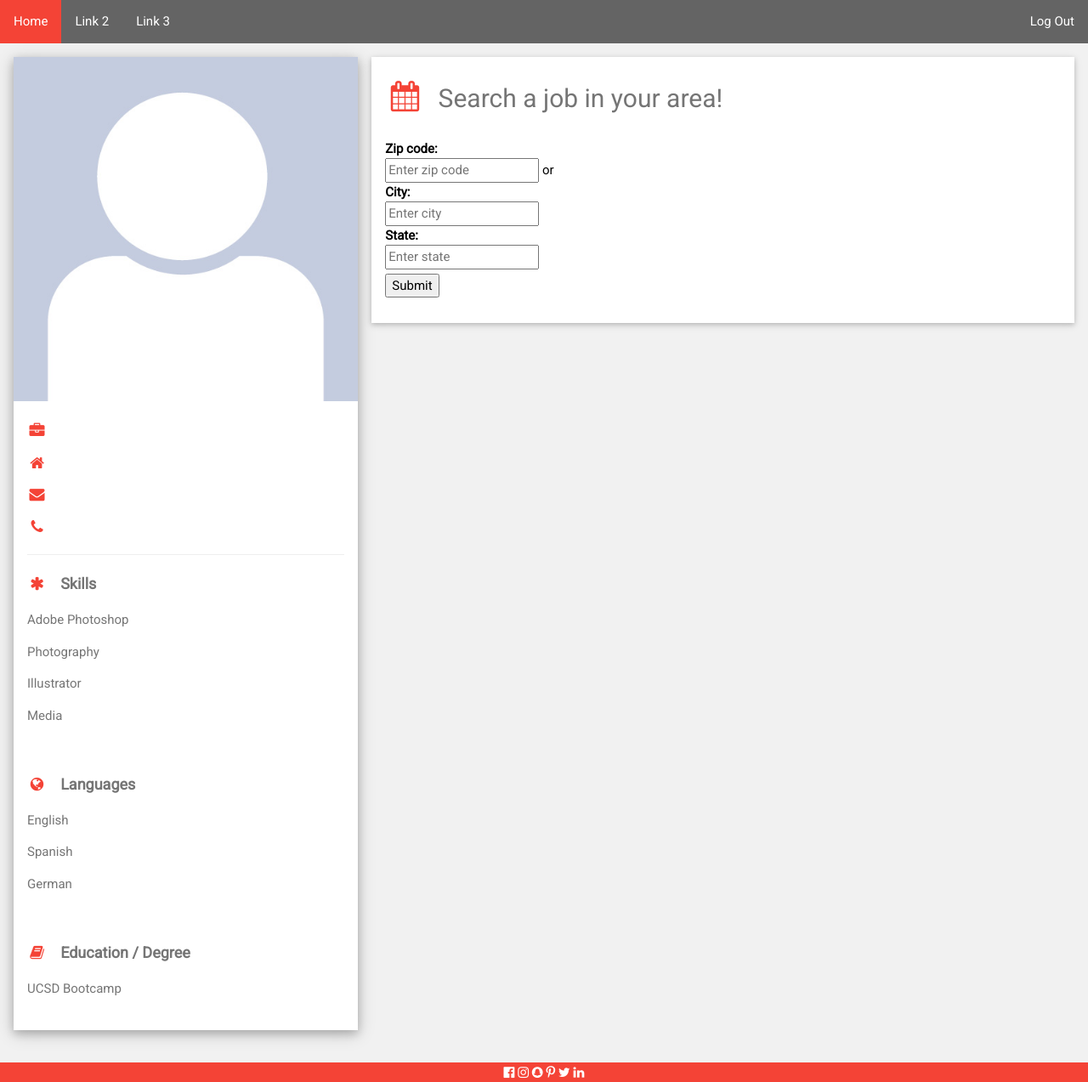
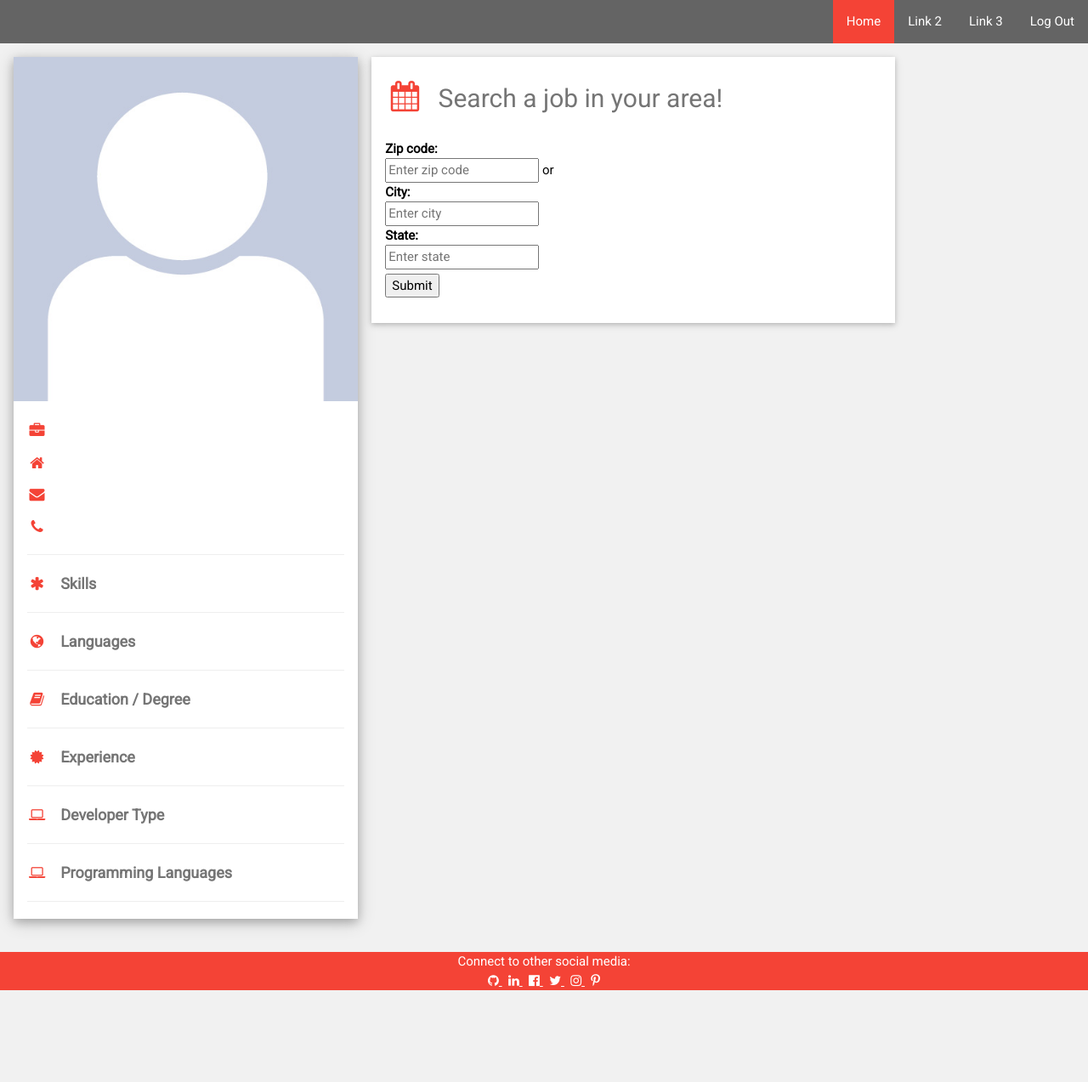
Before and after one commit to mdamian9/DevSpace, a website: page public/members.html in a window 1280 px wide. Shown: the whole page at 85% size. After the commit the page ends 1165 px from the top, so only its background shows below. Drawn offline with nearby package versions, Linux system fonts and the light colour scheme; no server answers.

Commit message:
Empied fields - ready to popualte with user data + some adjustments to members page

```diff
--- a/models/user.js
+++ b/models/user.js
@@ -51,11 +51,7 @@ module.exports = function (sequelize, DataTypes) {
     experience: {
       type: DataTypes.INTEGER,
       allowNull: true
-<<<<<<< HEAD
-    },
-=======
     }
->>>>>>> 02435a3ca9fc9b192e5224c878e9e0597762425c
   });
   // Creating a custom method for our User model. This will check if an unhashed password entered by the user can be compared to the hashed password stored in our database
   User.prototype.validPassword = function (password) {
--- a/public/members.html
+++ b/public/members.html
@@ -25,17 +25,17 @@
 
   <!-- Navbar -->
   <nav class="navbar">
-    <li class="nav-item active-page">
-      <a class="nav-link" href="#home">Home</a>
-    </li>
-    <li class="nav-item">
-      <a class="nav-link" href="#résumé">Link 2</a>
-    </li>
-    <li class="nav-item">
-      <a class="nav-link" href="#code_portfolio">Link 3</a>
+    <li class="nav-item" style="float: right;">
+      <a class="nav-link" href="#">Log Out</a>
     </li>
     <li class="nav-item" style="float: right;">
-      <a class="nav-link" href="#code_portfolio">Log Out</a>
+      <a class="nav-link" href="#">Link 3</a>
+    </li>
+    <li class="nav-item" style="float: right;">
+      <a class="nav-link" href="#">Link 2</a>
+    </li>
+    <li class="nav-item active-page" style="float: right;">
+      <a class="nav-link" href="#">Home</a>
     </li>
   </nav>
 
@@ -83,32 +83,54 @@
                 <i class="fa fa-asterisk fa-fw w3-margin-right w3-text-red"></i>Skills</b>
             </p>
             <div id="user-skills">
-              <p>Adobe Photoshop</p>
-              <p>Photography</p>
-              <p>Illustrator</p>
-              <p>Media</p>
+              <!-- New <p> tag with user skills -->
             </div>
-            <br>
+            <hr>
 
             <p class="w3-large w3-text-theme">
               <b>
                 <i class="fa fa-globe fa-fw w3-margin-right w3-text-red"></i>Languages</b>
             </p>
             <div id="user-languages">
-              <p>English</p>
-              <p>Spanish</p>
-              <p>German</p>
+              <!-- New <p> tag with user languages -->
             </div>
-            <br>
+            <hr>
 
             <p class="w3-large w3-text-theme">
               <b>
                 <i class="fa fa-book fa-fw w3-margin-right w3-text-red"></i>Education / Degree</b>
             </p>
             <div id="user-education">
-              <p>UCSD Bootcamp</p>
+              <!-- New <p> tag with user education -->
             </div>
-            <br>
+            <hr>
+
+            <p class="w3-large w3-text-theme">
+              <b>
+                <i class="fa fa-certificate fa-fw w3-margin-right w3-text-red"></i>Experience</b>
+            </p>
+            <div id="user-experience">
+              <!-- New <p> tag with user experience -->
+            </div>
+            <hr>
+
+            <p class="w3-large w3-text-theme">
+              <b>
+                <i class="fa fa-laptop fa-fw w3-margin-right w3-text-red"></i>Developer Type</b>
+            </p>
+            <div id="user-dev-type">
+              <!-- New <p> tag with user dev types -->
+            </div>
+            <hr>
+
+            <p class="w3-large w3-text-theme">
+              <b>
+                <i class="fa fa-laptop fa-fw w3-margin-right w3-text-red"></i>Programming Languages</b>
+            </p>
+            <div id="user-programming-lang">
+              <!-- New <p> tag with programming languages -->
+            </div>
+            <hr>
 
           </div>
         </div>
@@ -118,7 +140,7 @@
       </div>
 
       <!-- Right Column -->
-      <div class="w3-twothird">
+      <div class="w3-twothird" style="width: 50%">
 
         <div class="w3-container w3-card w3-white w3-margin-bottom">
           <h2 class="w3-text-grey w3-padding-16">
@@ -161,15 +183,28 @@
   </div>
 
   <footer class="w3-container w3-red w3-center w3-margin-top">
-    <i class="fa fa-facebook-official w3-hover-opacity"></i>
-    <i class="fa fa-instagram w3-hover-opacity"></i>
-    <i class="fa fa-snapchat w3-hover-opacity"></i>
-    <i class="fa fa-pinterest-p w3-hover-opacity"></i>
-    <i class="fa fa-twitter w3-hover-opacity"></i>
-    <i class="fa fa-linkedin w3-hover-opacity"></i>
+    Connect to other social media:
+    <br>
+    <a href="https://github.com/" target="_blank">
+      <i class="fa fa-github w3-hover-opacity"></i>
+    </a>&nbsp;
+    <a href="https://linkedin.com/" target="_blank">
+      <i class="fa fa-linkedin w3-hover-opacity"></i>
+    </a>&nbsp;
+    <a href="https://facebook.com" target="_blank">
+      <i class="fa fa-facebook-official w3-hover-opacity"></i>
+    </a>&nbsp;
+    <a href="https://twitter.com/" target="_blank">
+      <i class="fa fa-twitter w3-hover-opacity"></i>
+    </a>&nbsp;
+    <a href="https://instagram.com/" target="_blank">
+      <i class="fa fa-instagram w3-hover-opacity"></i>
+    </a>&nbsp;
+    <a href="https://pinterest.com/" target="_blank">
+      <i class="fa fa-pinterest-p w3-hover-opacity"></i>
+    </a>
   </footer>
-  <script src="../js/members.js">
-  </script>
+  <script src="../js/members.js"></script>
 
 </body>
 
```
